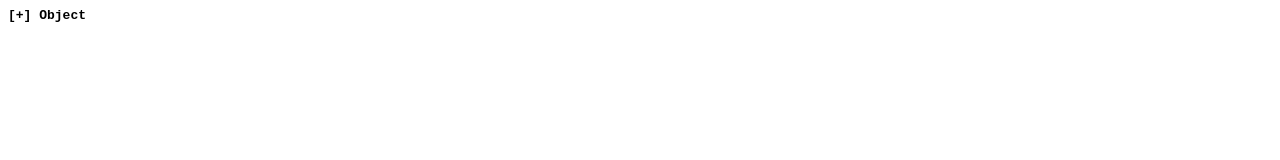
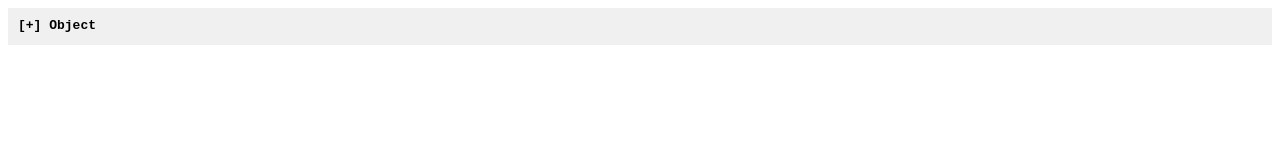
Before and after one commit to jaz303/render-object, a website with bundled scripts: page demo/index.htm in a window 1280 px wide. Built offline with nearby package versions, Linux system fonts and the light colour scheme.

Commit message:
nested colorization

```diff
--- a/demo/bundle.js
+++ b/demo/bundle.js
@@ -27,24 +27,24 @@ var primitives = {};
 module.exports = function(thing) {
     var wrapper = document.createElement('div');
     wrapper.className = classPrefix;
-    wrapper.appendChild(render(thing));
+    wrapper.appendChild(render(thing, 0));
     return wrapper;
 }
 
-function render(thing) {
+function render(thing, depth) {
     if (thing === null) {
         return primitives['null']();
     } else if (typeof thing !== 'object') {
         return primitives[typeof thing](thing);
     } else if (isArray(thing)) {
-        return renderArray(thing);
+        return renderArray(thing, depth);
     } else {
         for (var i = 0; i < rules.length; ++i) {
             if (rules[i].test(thing)) {
-                return rules[i].render(thing);
+                return rules[i].render(thing, depth);
             }
         }
-        return renderObject(thing);
+        return renderObject(thing, depth);
     }
 }
 
@@ -55,9 +55,9 @@ function renderPrimitive(str, classSuffix) {
     return el;
 }
 
-function renderCollapsible(header, className, items) {
+function renderCollapsible(header, className, items, depth) {
     var el = document.createElement('div');
-    el.className = classPrefix + '-' + className;
+    el.className = classPrefix + '-Aggregate ' + classPrefix + '-' + className + ((depth & 1) ? ' isOdd' : ' isEven');
     var actuator = document.createElement('a');
     actuator.className = classPrefix + '-expander';
     actuator.textContent = header;
@@ -76,19 +76,19 @@ function renderCollapsible(header, className, items) {
     return el;
 }
 
-function renderArray(ary) {
+function renderArray(ary, depth) {
     var el = document.createElement('ol');
     el.setAttribute('start', 0);
     ary.forEach(function(val) {
         var wrap = document.createElement('li');
         wrap.className = classPrefix + '-ArrayItem';
-        wrap.appendChild(render(val));
+        wrap.appendChild(render(val, depth + 1));
         el.appendChild(wrap);
     });
-    return renderCollapsible('Array (' + ary.length + ')', 'Array', el);
+    return renderCollapsible('Array (' + ary.length + ')', 'Array', el, depth);
 }
 
-function renderObject(obj) {
+function renderObject(obj, depth) {
     var pairs = document.createElement('dl');
     for (var k in obj) {
         var dt = document.createElement('dt');
@@ -96,11 +96,11 @@ function renderObject(obj) {
         dt.textContent = k;
         var dd = document.createElement('dd');
         dd.className = classPrefix + '-ObjectValue';
-        dd.appendChild(render(obj[k]));
+        dd.appendChild(render(obj[k], depth + 1));
         pairs.appendChild(dt);
         pairs.appendChild(dd);
     }
-    return renderCollapsible('Object', 'Object', pairs);
+    return renderCollapsible('Object', 'Object', pairs, depth);
 }
 
 function registerObjectRenderer(test, renderer) {
--- a/demo/main.css
+++ b/demo/main.css
@@ -1,5 +1,6 @@
 .RO {
 	font-family: monospace;
+	line-height: 1.3;
 }
 
 .RO-Array,
@@ -17,6 +18,7 @@
 
 .RO-expander {
 	font-weight: bold;
+	cursor: pointer;
 }
 
 .RO-expander:before {
@@ -33,11 +35,20 @@
 	display: none;
 }
 
+.RO-ArrayItems {
+	margin-left: 2.5em;
+}
+
 .RO-ArrayItem {
 	display: list-item;
 	list-style-type: decimal-leading-zero;
-	list-style-position: inside;
+	list-style-position: outside;
 }
+
+.RO-Aggregate { padding: 10px }
+
+.RO-Aggregate.isOdd { background: #f8f8f8; }
+.RO-Aggregate.isEven { background: #f0f0f0; }
 
 .isExpanded > .RO-ObjectItems,
 .isExpanded > .RO-ArrayItems {
```
Also changed, not shown: index.js (+13 -13 lines).
